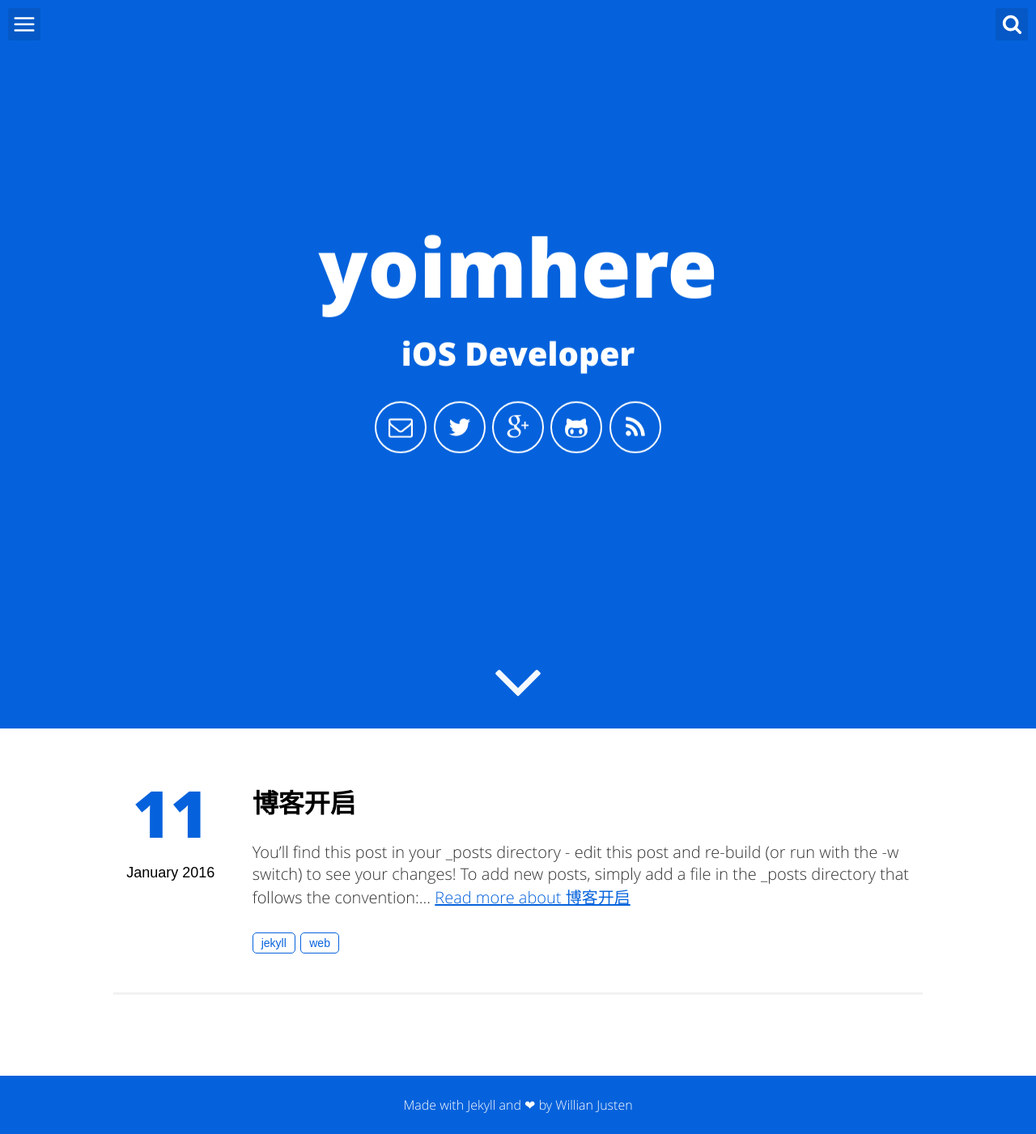
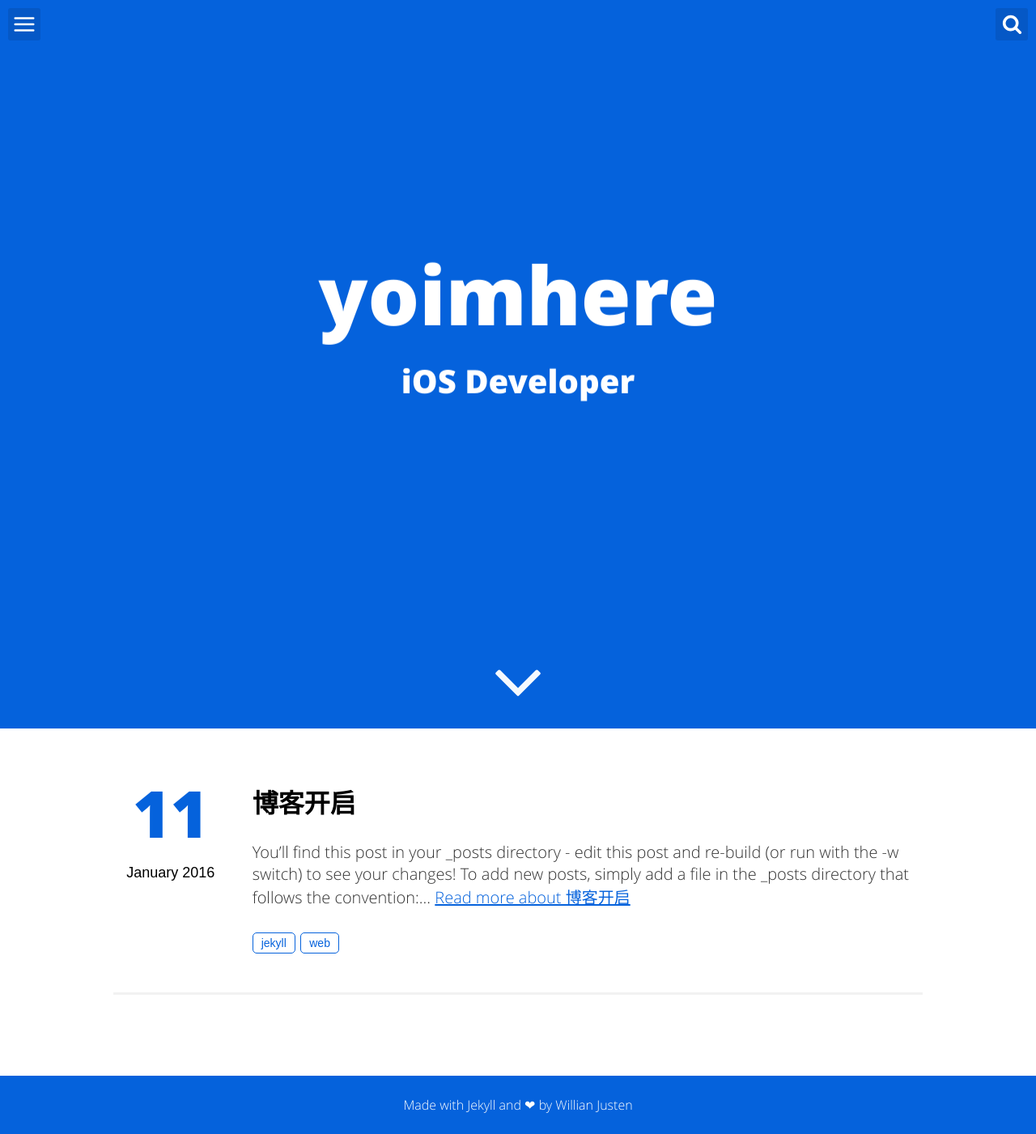
Before and after one commit to yoimhere/yoimhere.github.io, a Jekyll site: the page built from index.html, in a window 1280 px wide. Shown: the whole page at 81% size. Built offline with Jekyll 4.4.1, drawn with Linux system fonts in a browser that asks for light colours.

Commit message:
隐藏首页社会化分享

```diff
--- a/_includes/header-default.html
+++ b/_includes/header-default.html
@@ -4,13 +4,13 @@
             <span class="site-title">{{site.username}}</span>
             <span class="site-description">{{site.user_title}}</span>
         </h1>
-        <div class="icons-home">
-            <a aria-label="Send email" href="mailto:{{site.username}}"><svg class="icon icon-email"><use xlink:href="#icon-email"></use></svg></a>
-            <a aria-label="My Twitter" target="_blank" href="https://twitter.com/{{site.twitter_username}}"><svg class="icon"><use xlink:href="#icon-twitter"></use></svg></a>
-            <a aria-label="My Google Plus" target="_blank" href="https://plus.google.com/+{{gplus_username}}/posts"><svg class="icon"><use xlink:href="#icon-google-plus"></use></svg></a>
-            <a aria-label="My Github" target="_blank" href="https://github.com/{{site.github_username}}"><svg class="icon icon-github-alt"><use xlink:href="#icon-github-alt"></use></svg></a>
-            <a aria-label="Use the RSS to get updated" target="_blank" href="{{ "/feed.xml" | prepend: site.baseurl }}"><svg class="icon icon-rss"><use xlink:href="#icon-rss"></use></svg></a>
-        </div>
+<!--        <div class="icons-home">-->
+<!--            <a aria-label="Send email" href="mailto:{{site.username}}"><svg class="icon icon-email"><use xlink:href="#icon-email"></use></svg></a>-->
+<!--            <a aria-label="My Twitter" target="_blank" href="https://twitter.com/{{site.twitter_username}}"><svg class="icon"><use xlink:href="#icon-twitter"></use></svg></a>-->
+<!--            <a aria-label="My Google Plus" target="_blank" href="https://plus.google.com/+{{gplus_username}}/posts"><svg class="icon"><use xlink:href="#icon-google-plus"></use></svg></a>-->
+<!--            <a aria-label="My Github" target="_blank" href="https://github.com/{{site.github_username}}"><svg class="icon icon-github-alt"><use xlink:href="#icon-github-alt"></use></svg></a>-->
+<!--            <a aria-label="Use the RSS to get updated" target="_blank" href="{{ "/feed.xml" | prepend: site.baseurl }}"><svg class="icon icon-rss"><use xlink:href="#icon-rss"></use></svg></a>-->
+<!--        </div>-->
     </div>
     <a role="button" class="down" data-scroll href="#scroll"><svg class="icon icon-angle-down"><use xlink:href="#icon-angle-down"></use></svg></a>
     {% include menu-search.html %}
```
